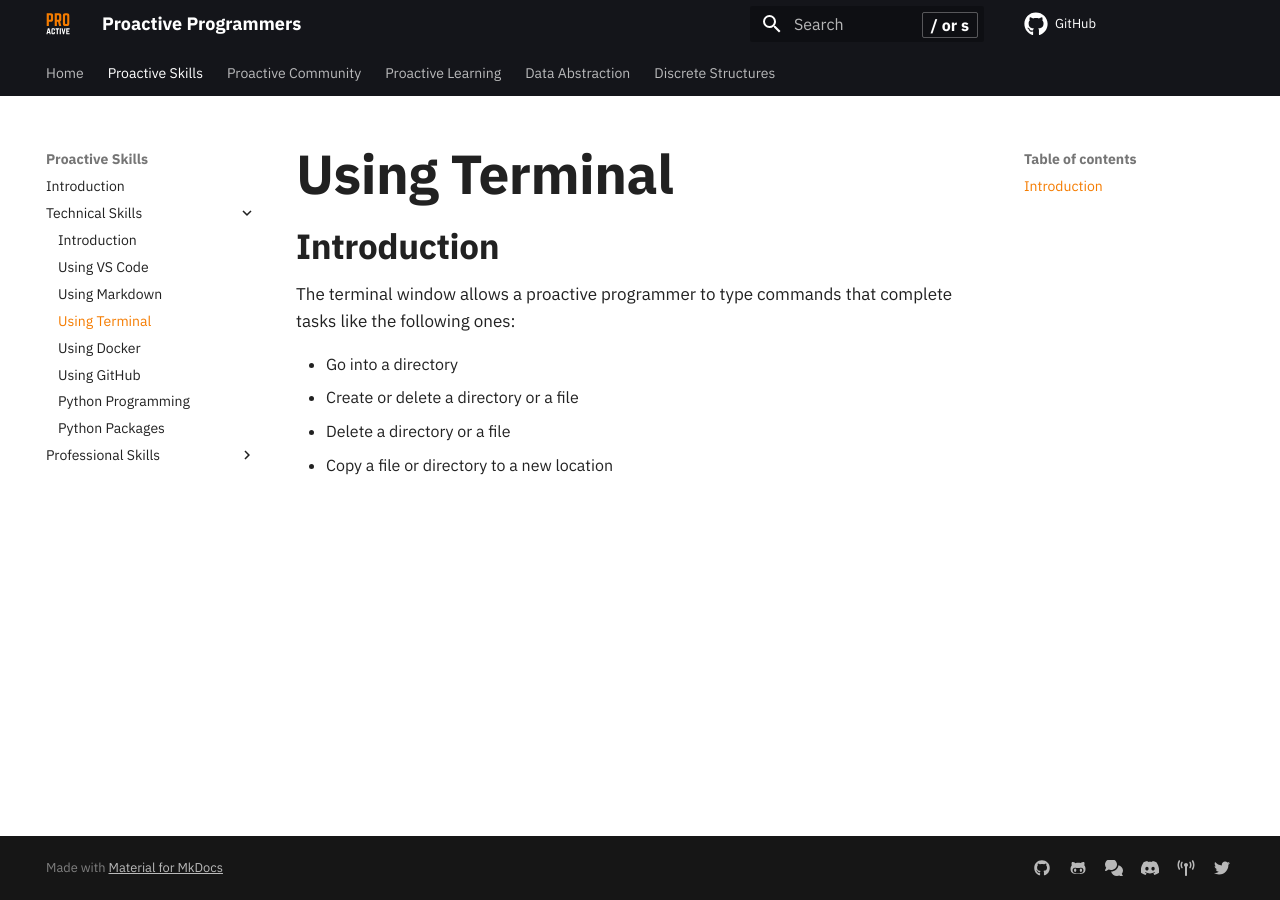
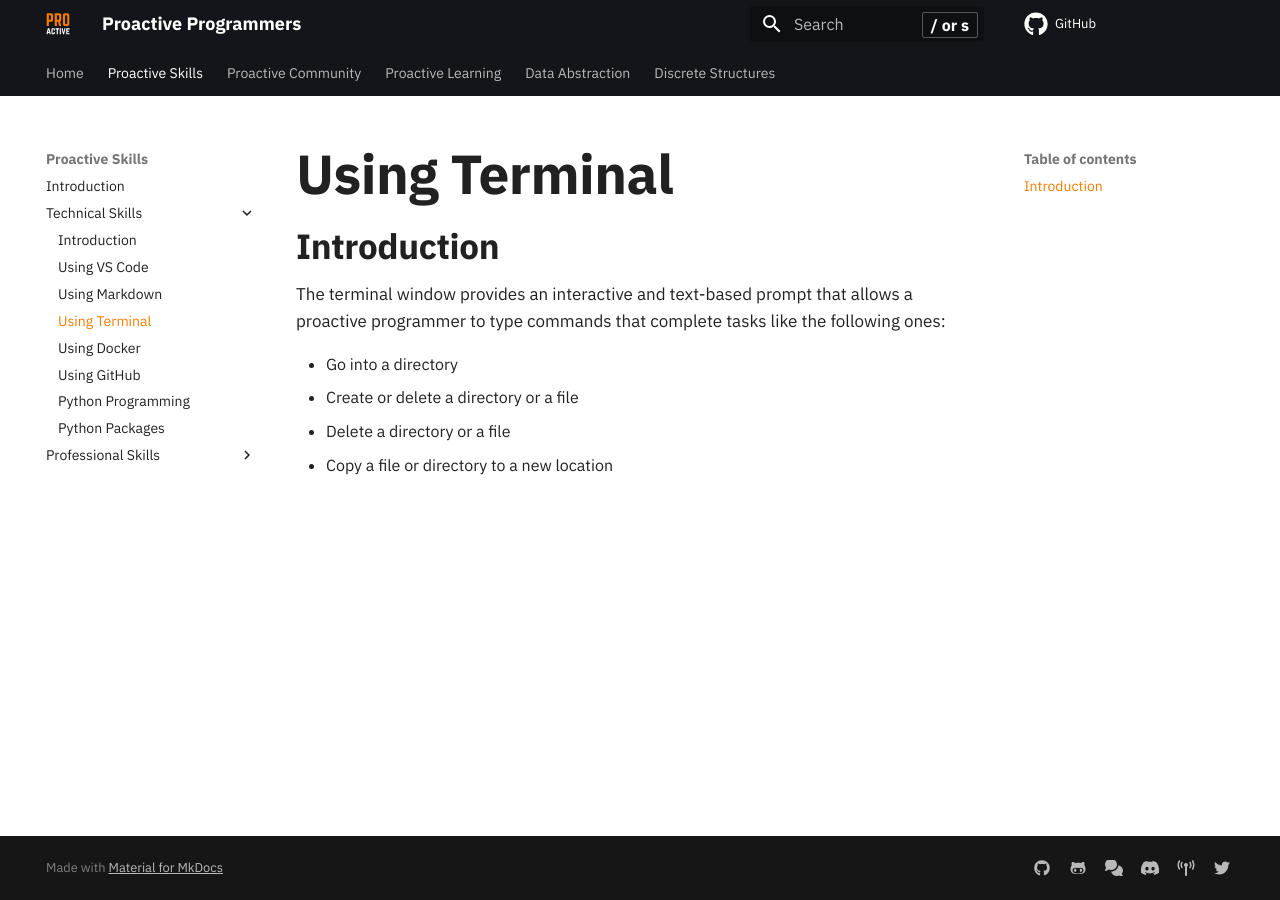
Before and after one commit to ProactiveProgrammers/www.proactiveprogrammers.com, an MkDocs documentation site: the page built from docs/proactive-skills/technical-skills/using-terminal.md, in a window 1280 px wide. Built offline with MkDocs 1.6.1 and Material for MkDocs 9.7.7, drawn with Linux system fonts in a browser that asks for light colours; comment, search, counter and statistics services are not loaded.

Commit message:
feat: Revise the introductory paragraph in the using-terminal.

```diff
--- a/docs/proactive-skills/technical-skills/using-terminal.md
+++ b/docs/proactive-skills/technical-skills/using-terminal.md
@@ -2,8 +2,9 @@
 
 ## Introduction
 
-The terminal window allows a proactive programmer to type commands that complete
-tasks like the following ones:
+The terminal window provides an interactive and text-based prompt that allows a
+proactive programmer to type commands that complete tasks like the following
+ones:
 
 * Go into a directory
 * Create or delete a directory or a file
```
